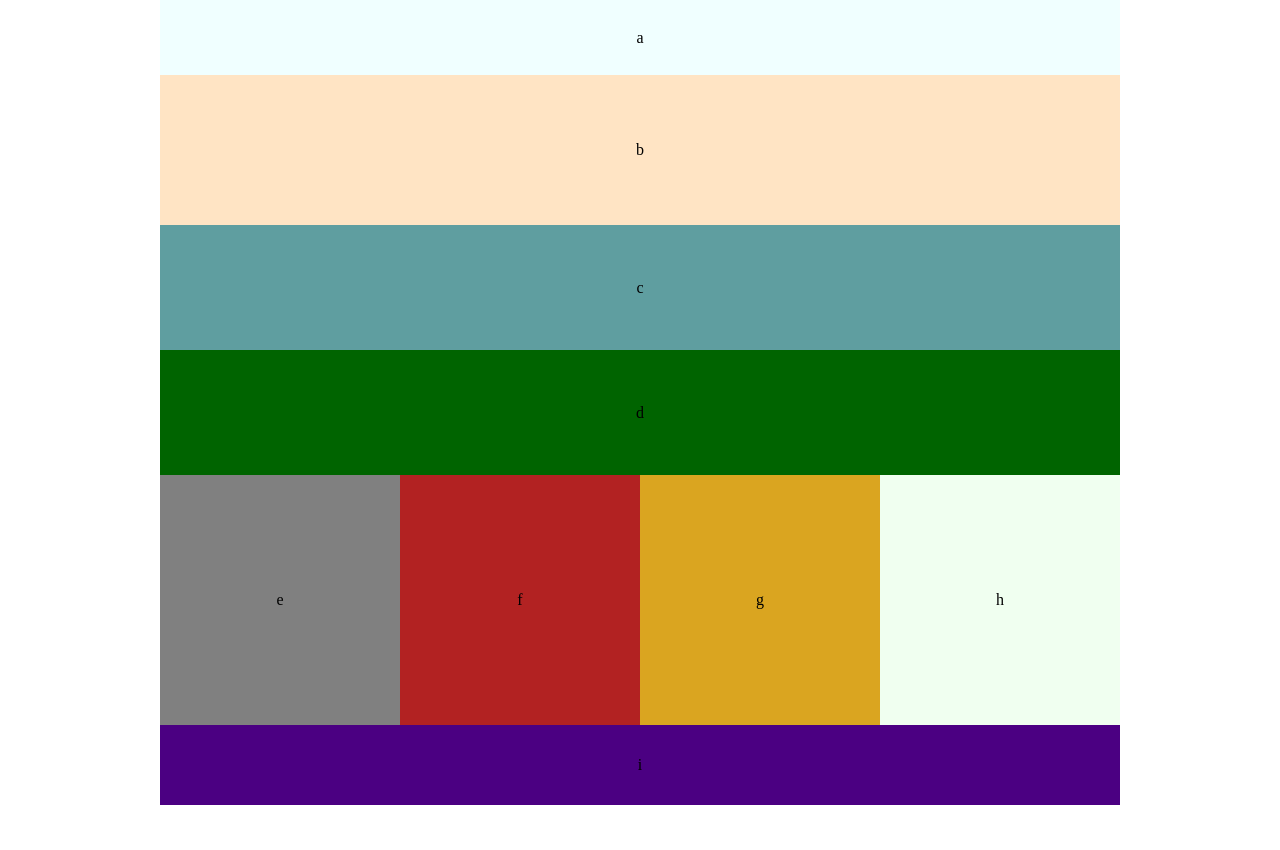
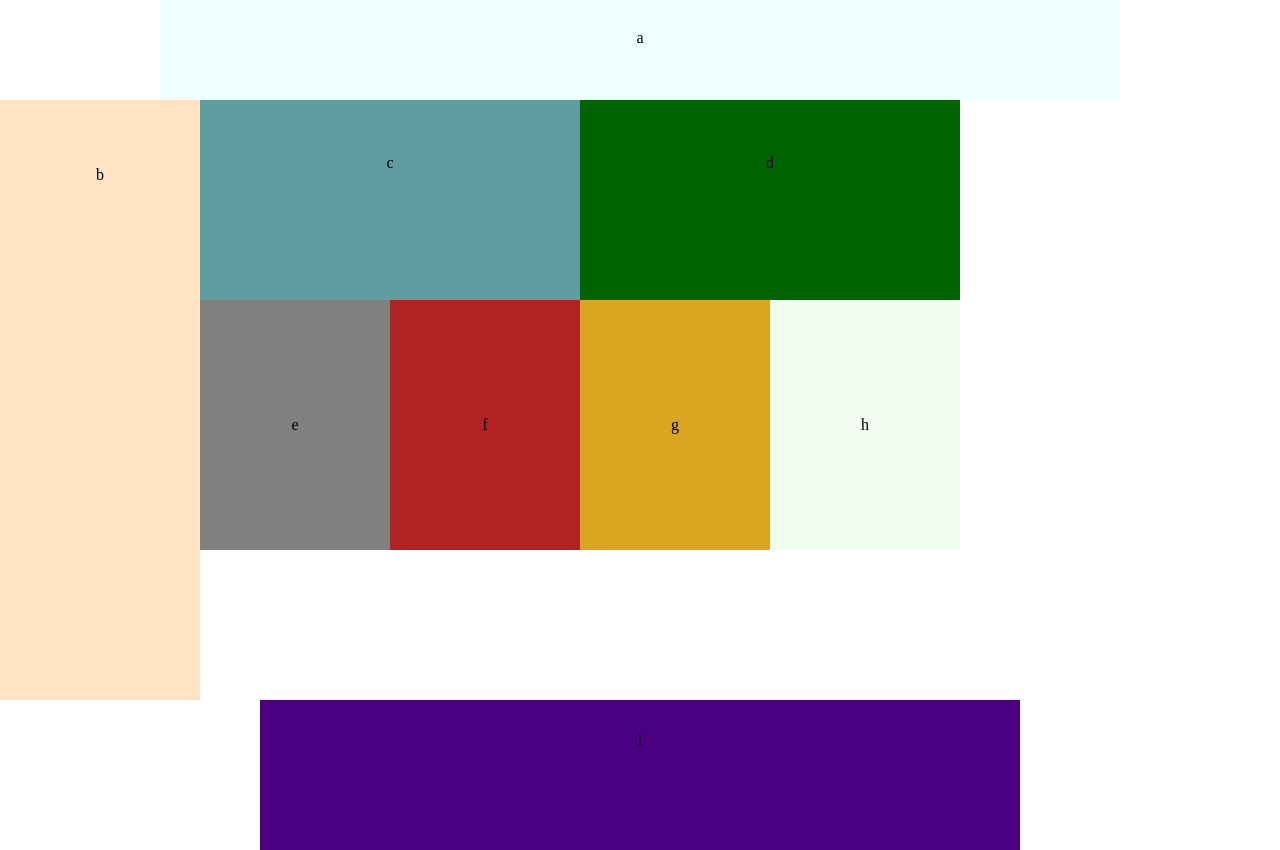
Before and after one commit to Paula9t9/dynamic-wireframes, a plain HTML site: page index.html in a window 1280 px wide. Before the commit the page ends 805 px from the top, so only its background shows below. Drawn offline with Linux system fonts and the light colour scheme.

Commit message:
Almost, but not quite

```diff
--- a/styles/layout.css
+++ b/styles/layout.css
@@ -39,7 +39,31 @@
 }
 
 @media only screen and (min-width: 768px){
+
+  .a {
+    height: 100px;
+  }
+
+  .b {
+    float: left;
+    width: 200px;
+    height: 600px;
+  }
+
+  .cd {
+    max-height: 200px;
+    clear: right;
+  }
+
   .efgh {
     max-width: 960px;
+    clear: right;
   }
+
+  .i {
+    width: 760px;
+    height: 150px;
+  }
+
+
 }
--- a/styles/modules.css
+++ b/styles/modules.css
@@ -31,3 +31,24 @@
 #h {
   background-color: honeydew;
 }
+
+@media only screen and (min-width: 768px){
+  .cd p {
+    display: inline-block;
+    float: left;
+    width: 380px;
+    height: 200px;
+  }
+
+  .efgh p {
+    display: inline-block;
+    float: left;
+    width: 190px;
+    height: 250px;
+    line-height: 250px;
+    margin: 0px;
+    padding: 0px;
+  }
+
+
+}
```
